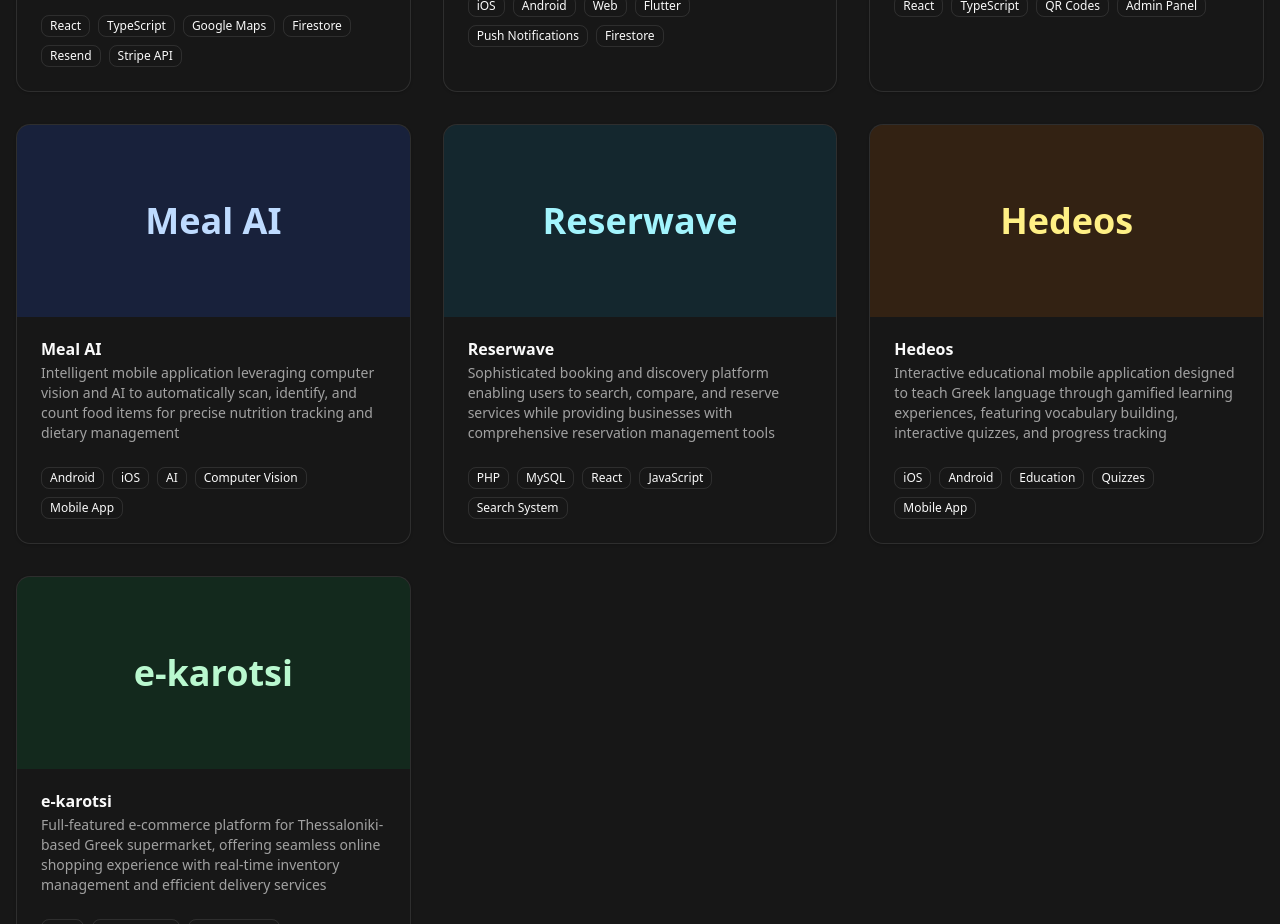
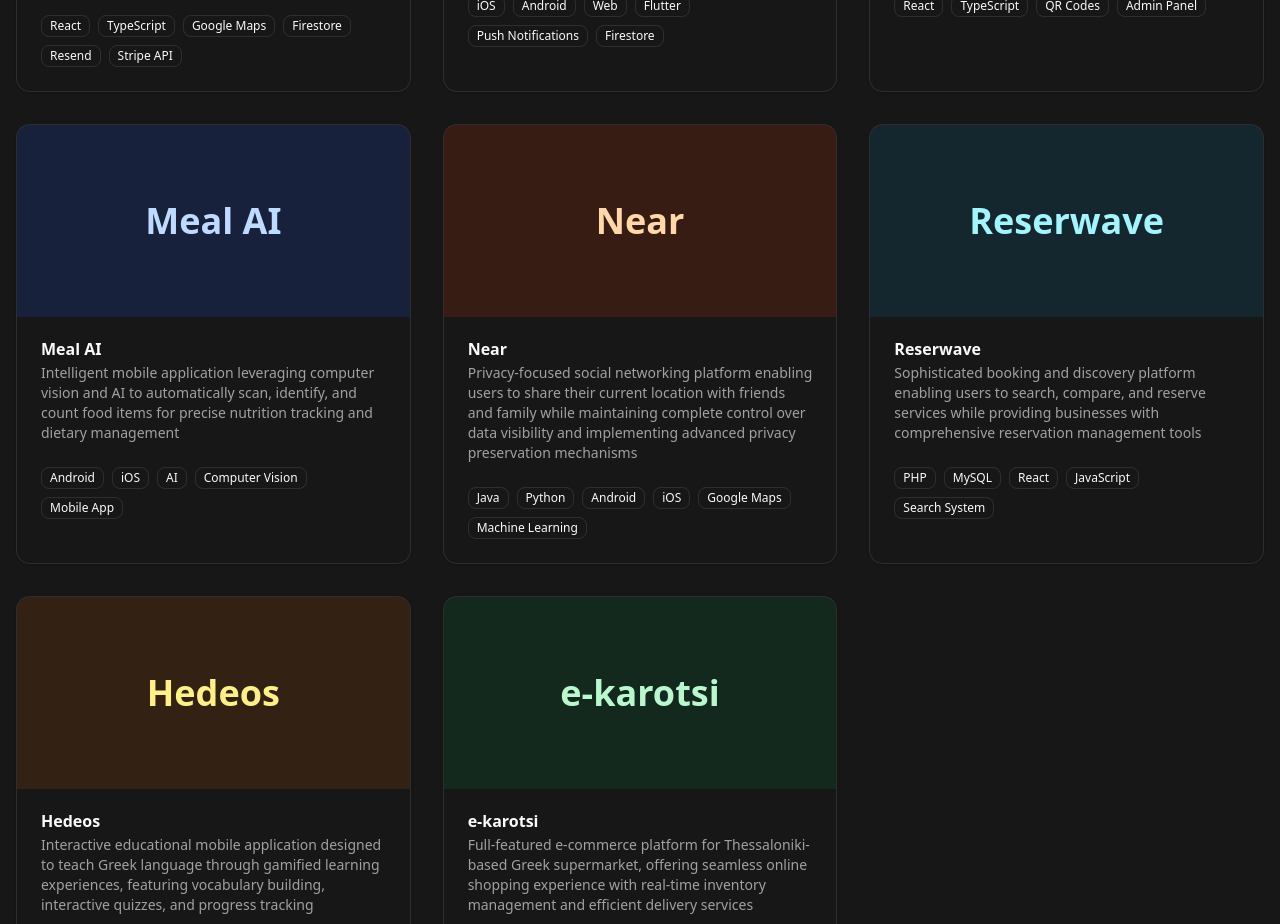
Before and after one commit to stanimeros/stanimeros-website, a React (Vite) app: page / in a window 1280 px wide. Shown: the part 2740-3664 px from the top of the page. Built offline with nearby package versions, Linux system fonts and the light colour scheme; no server answers.

Commit message:
Add "Near" project to DataDeletion and HomePage components. Update DataDeletion to include "Near" in the deletion options and enhance HomePage with project details, including description and technologies used.

```diff
--- a/src/pages/DataDeletion.tsx
+++ b/src/pages/DataDeletion.tsx
@@ -77,6 +77,7 @@ const DataDeletion = () => {
             { name: "MP-Transfer", id: "mp-transfer" },
             { name: "TapFast", id: "tapfast" },
             { name: "Meal AI", id: "meal-ai" },
+            { name: "Near", id: "near" },
             { name: "Reserwave", id: "reserwave" },
             { name: "Hedeos", id: "hedeos" },
             { name: "e-karotsi", id: "e-karotsi" }
--- a/src/pages/HomePage.tsx
+++ b/src/pages/HomePage.tsx
@@ -129,6 +129,13 @@ const HomePage = () => {
               technologies: ["Android", "iOS", "AI", "Computer Vision", "Mobile App"],
               bgColor: "bg-blue-900/30",
               textColor: "text-blue-200"
+            },
+            {
+              title: "Near",
+              description: "Privacy-focused social networking platform enabling users to share their current location with friends and family while maintaining complete control over data visibility and implementing advanced privacy preservation mechanisms",
+              technologies: ["Java", "Python", "Android", "iOS", "Google Maps", "Machine Learning"],
+              bgColor: "bg-orange-900/30",
+              textColor: "text-orange-200"
             },
             {
               title: "Reserwave",
```
